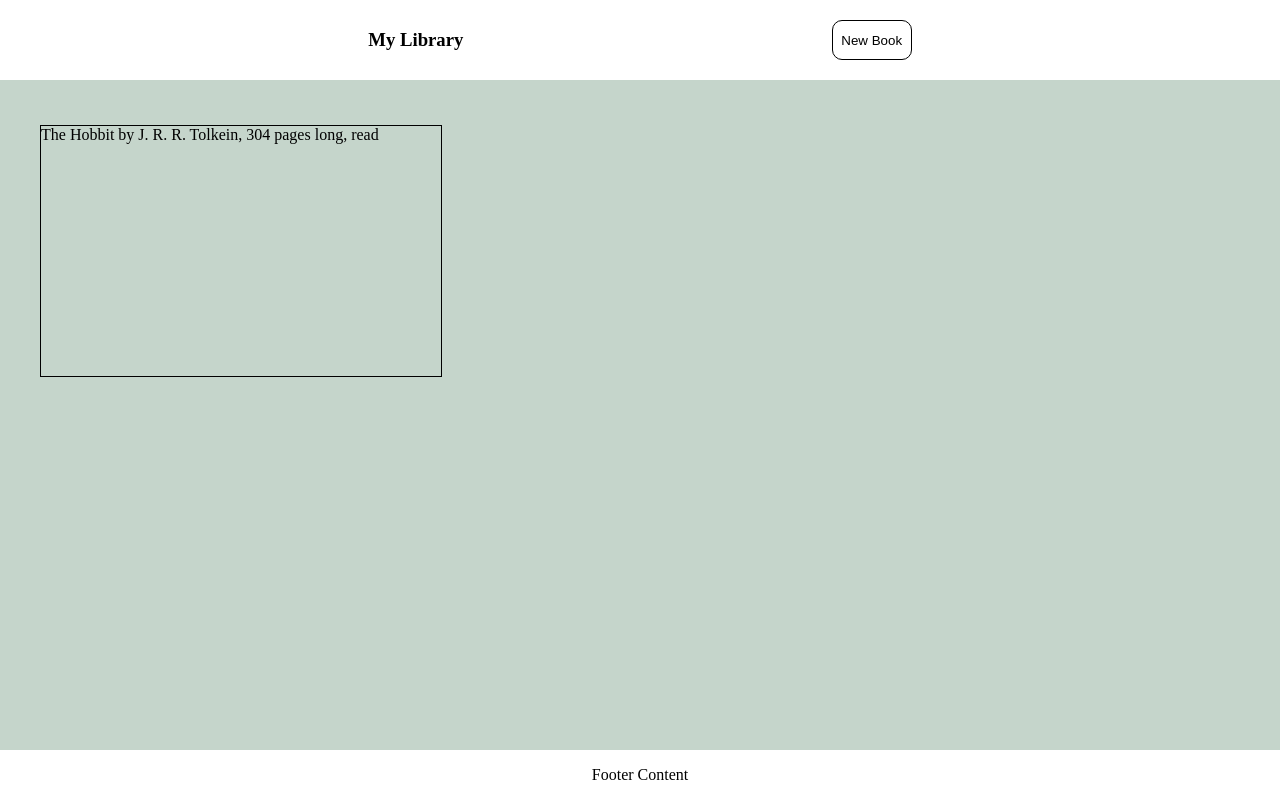
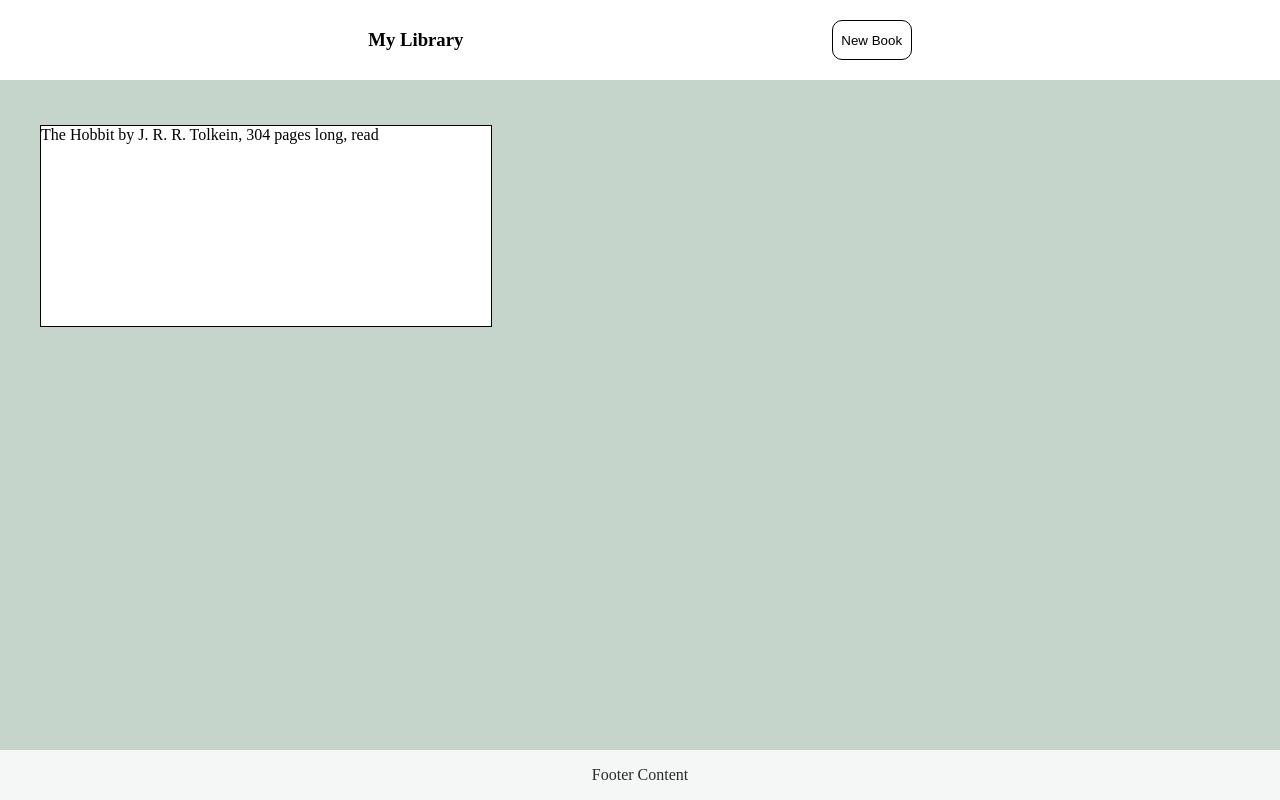
Before and after one commit to andreww-00/Library, a plain HTML site: page index.html in a window 1280 px wide. Shown: the top 800 px of the page. Drawn offline with Linux system fonts and the light colour scheme.

Commit message:
created simple ui

```diff
--- a/style.css
+++ b/style.css
@@ -15,6 +15,7 @@ body {
     align-items: center;
     position: fixed;
     top: 0%;
+
 }
 
 .footer {
@@ -27,6 +28,7 @@ body {
     display: flex;
     justify-content: center;
     align-items: center;
+    opacity: 0.80;
 }
 
 /* .content {
@@ -40,10 +42,10 @@ body {
 .bookshelf {
     width: 100vw;
     display: grid;
-    gap: 1rem;
+    gap: 3rem;
     padding: 125px 40px 40px 40px;
     grid-template-columns: repeat(auto-fill, minmax(400px, 1fr));
-    grid-template-rows: repeat(auto, 100px);
+    /* grid-template-rows: repeat(auto, 100px); */
 }
 
 button {
@@ -83,6 +85,7 @@ form > label, button {
 
 .placeholder {
     border: 1px black solid;
-    width: 400px;
-    height: 250px;
+    width: 450px;
+    height: 200px;
+    background-color: #fff;
 }
```
